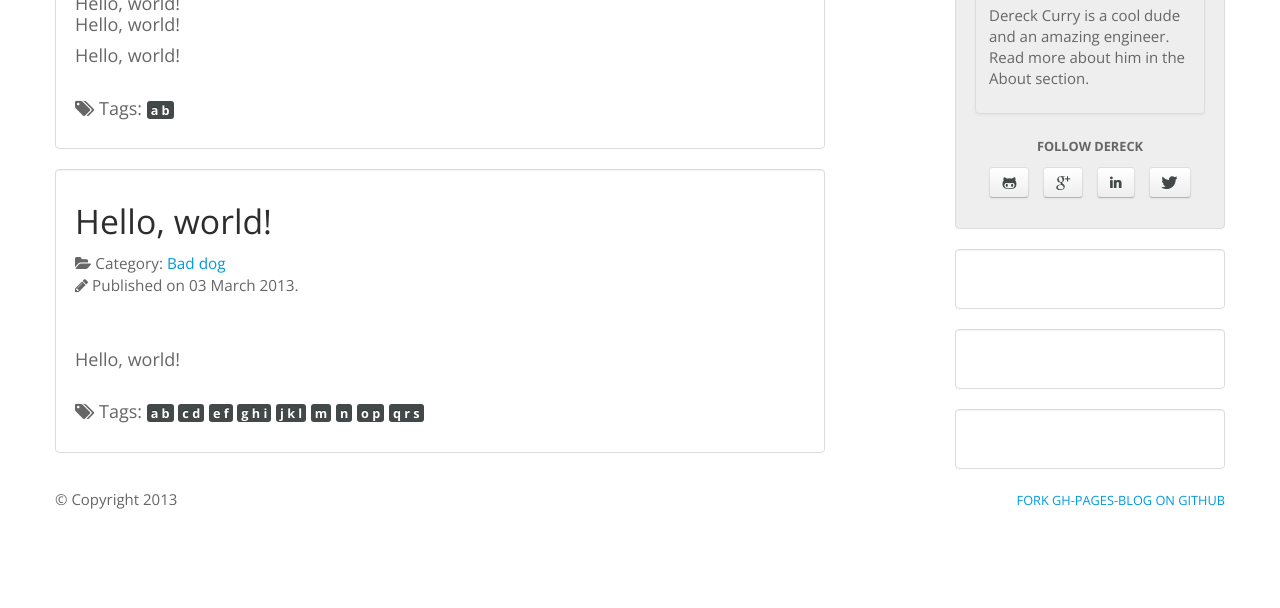
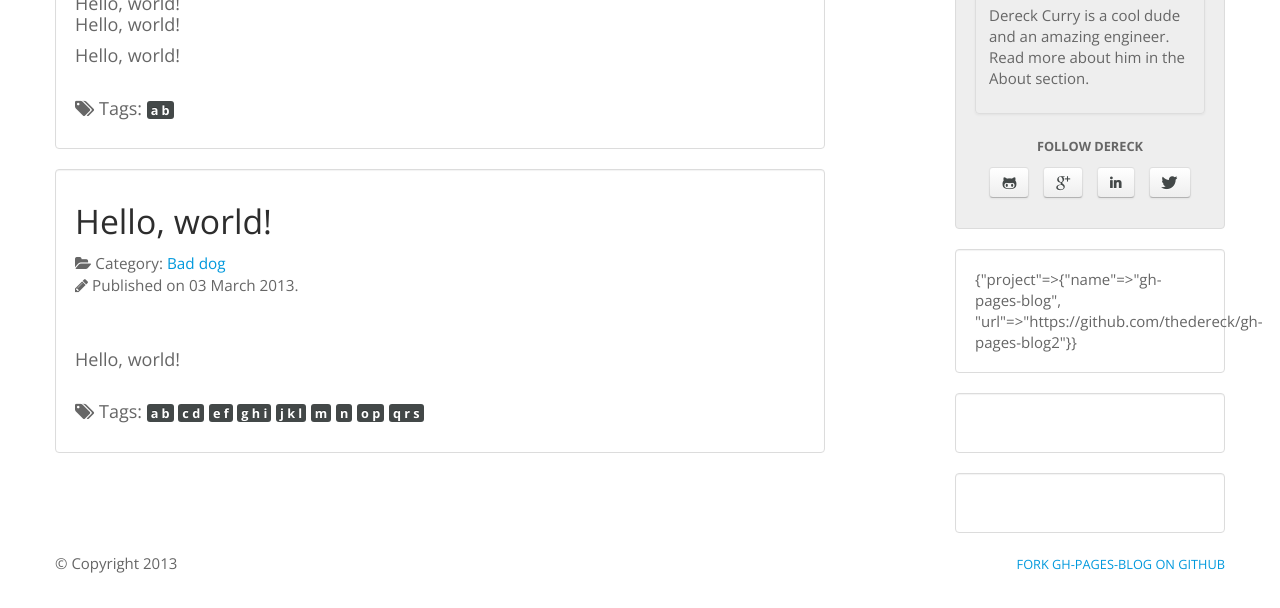
Before and after one commit to thedereck/thedereck.github.com, a Jekyll site: the page built from index.html, in a window 1280 px wide, cut to the strip 292-900 px from the top of the page. Built offline with Jekyll 4.4.1, drawn with Linux system fonts in a browser that asks for light colours.

Commit message:
Rough display of github projects

```diff
--- a/_config.yml
+++ b/_config.yml
@@ -62,6 +62,14 @@
     enabled : true
     url : http://www.twitter.com/_TheDereck_
 
+github_projects :
+  project :
+    name : gh-pages-blog
+    url : https://github.com/thedereck/gh-pages-blog
+  project :
+    name : gh-pages-blog
+    url : https://github.com/thedereck/gh-pages-blog2
+
 bootstrap:
   css : spacelab.bootstrap.min.css
   responsive :
--- a/_includes/body/sections/github-projects.html
+++ b/_includes/body/sections/github-projects.html
@@ -1,2 +1,3 @@
 <div class="well-outline">
+	{{ site.github_projects }}
 </div>
```
